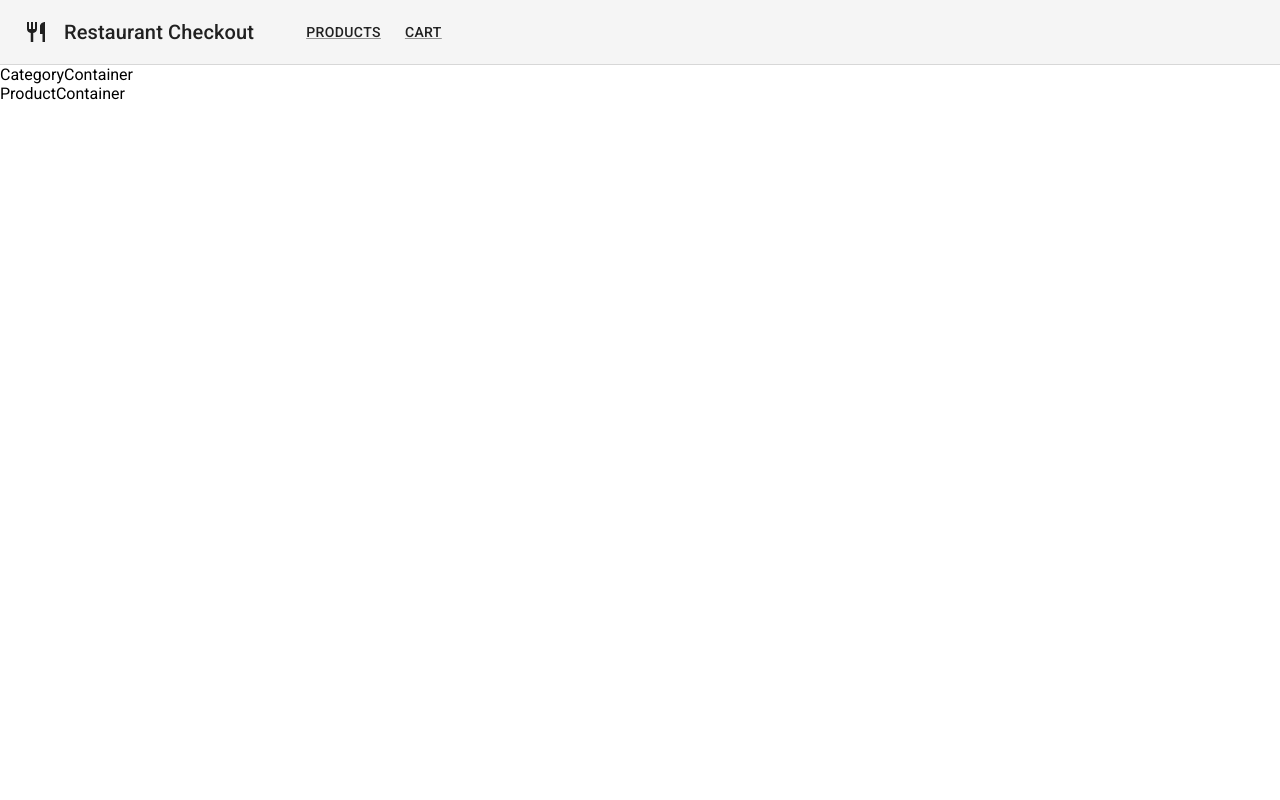
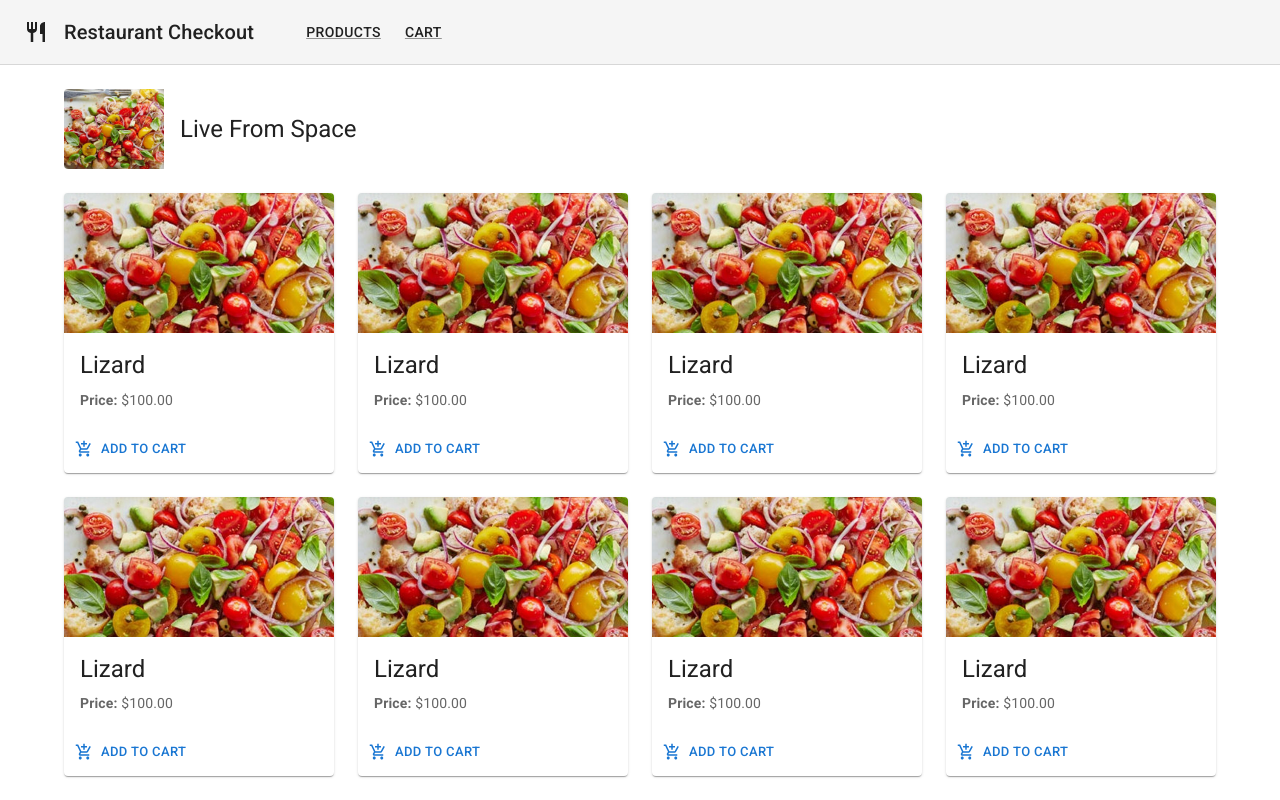
Before and after one commit to phmoraesrodrigues/restaurant-checkout, a React (Create React App) app in the folder client/: page / in a window 1280 px wide. Built offline with nearby package versions, Linux system fonts and the light colour scheme.

Commit message:
Add product container layout

```diff
--- a/client/src/App.tsx
+++ b/client/src/App.tsx
@@ -1,13 +1,17 @@
-import CategoryList from "./components/layout/CategoryList";
+import CssBaseline from "@mui/material/CssBaseline";
+import GlobalStyles from "@mui/material/GlobalStyles";
 import Header from "./components/layout/Header";
-import ProductList from "./components/layout/ProductList";
+import ProductContainer from "./components/layout/ProductContainer";
 
 const App = () => {
   return (
     <>
+      <GlobalStyles
+        styles={{ ul: { margin: 0, padding: 0, listStyle: "none" } }}
+      />
+      <CssBaseline />
       <Header />
-      <CategoryList />
-      <ProductList />
+      <ProductContainer />
     </>
   );
 };
--- /dev/null
+++ b/client/src/components/layout/ProductContainer.tsx
@@ -0,0 +1,224 @@
+import AddShoppingCartIcon from "@mui/icons-material/AddShoppingCart";
+import Box from "@mui/material/Box";
+import Button from "@mui/material/Button";
+import Card from "@mui/material/Card";
+import CardActions from "@mui/material/CardActions";
+import CardContent from "@mui/material/CardContent";
+import CardMedia from "@mui/material/CardMedia";
+import Container from "@mui/material/Container";
+import Grid from "@mui/material/Grid";
+import Typography from "@mui/material/Typography";
+
+import { formatCurrency } from "../../lib/currency";
+
+const ProductContainer = () => (
+  <Container maxWidth="lg">
+    <Card elevation={0} sx={{ display: "flex", my: 3 }}>
+      <CardMedia
+        component="img"
+        sx={{ width: 100 }}
+        image="/images/3e1bd1342800f7.jpg"
+        alt="Category cover image"
+      />
+      <Box
+        sx={{
+          display: "flex",
+          flexDirection: "column",
+        }}
+      >
+        <CardContent
+          sx={{
+            flex: "1 0 auto",
+            display: "flex",
+            justifyContent: "center",
+            pt: 3,
+          }}
+        >
+          <Typography component="div" variant="h5">
+            Live From Space
+          </Typography>
+        </CardContent>
+      </Box>
+    </Card>
+    <Grid container spacing={3} alignItems="flex-end">
+      <Grid item xs={12} sm={6} md={4} lg={3}>
+        <Card>
+          <CardMedia
+            sx={{ height: 140 }}
+            image="/images/3e1bd1342800f7.jpg"
+            title="green iguana"
+          />
+          <CardContent>
+            <Typography gutterBottom variant="h5" component="div">
+              Lizard
+            </Typography>
+            <Typography variant="body2" color="text.secondary">
+              <strong>Price:</strong> {formatCurrency(100)}
+            </Typography>
+          </CardContent>
+          <CardActions>
+            <Button size="small" startIcon={<AddShoppingCartIcon />}>
+              Add to Cart
+            </Button>
+          </CardActions>
+        </Card>
+      </Grid>
+      <Grid item xs={12} sm={6} md={4} lg={3}>
+        <Card>
+          <CardMedia
+            sx={{ height: 140 }}
+            image="/images/3e1bd1342800f7.jpg"
+            title="green iguana"
+          />
+          <CardContent>
+            <Typography gutterBottom variant="h5" component="div">
+              Lizard
+            </Typography>
+            <Typography variant="body2" color="text.secondary">
+              <strong>Price:</strong> {formatCurrency(100)}
+            </Typography>
+          </CardContent>
+          <CardActions>
+            <Button size="small" startIcon={<AddShoppingCartIcon />}>
+              Add to Cart
+            </Button>
+          </CardActions>
+        </Card>
+      </Grid>
+      <Grid item xs={12} sm={6} md={4} lg={3}>
+        <Card>
+          <CardMedia
+            sx={{ height: 140 }}
+            image="/images/3e1bd1342800f7.jpg"
+            title="green iguana"
+          />
+          <CardContent>
+            <Typography gutterBottom variant="h5" component="div">
+              Lizard
+            </Typography>
+            <Typography variant="body2" color="text.secondary">
+              <strong>Price:</strong> {formatCurrency(100)}
+            </Typography>
+          </CardContent>
+          <CardActions>
+            <Button size="small" startIcon={<AddShoppingCartIcon />}>
+              Add to Cart
+            </Button>
+          </CardActions>
+        </Card>
+      </Grid>
+      <Grid item xs={12} sm={6} md={4} lg={3}>
+        <Card>
+          <CardMedia
+            sx={{ height: 140 }}
+            image="/images/3e1bd1342800f7.jpg"
+            title="green iguana"
+          />
+          <CardContent>
+            <Typography gutterBottom variant="h5" component="div">
+              Lizard
+            </Typography>
+            <Typography variant="body2" color="text.secondary">
+              <strong>Price:</strong> {formatCurrency(100)}
+            </Typography>
+          </CardContent>
+          <CardActions>
+            <Button size="small" startIcon={<AddShoppingCartIcon />}>
+              Add to Cart
+            </Button>
+          </CardActions>
+        </Card>
+      </Grid>
+      <Grid item xs={12} sm={6} md={4} lg={3}>
+        <Card>
+          <CardMedia
+            sx={{ height: 140 }}
+            image="/images/3e1bd1342800f7.jpg"
+            title="green iguana"
+          />
+          <CardContent>
+            <Typography gutterBottom variant="h5" component="div">
+              Lizard
+            </Typography>
+            <Typography variant="body2" color="text.secondary">
+              <strong>Price:</strong> {formatCurrency(100)}
+            </Typography>
+          </CardContent>
+          <CardActions>
+            <Button size="small" startIcon={<AddShoppingCartIcon />}>
+              Add to Cart
+            </Button>
+          </CardActions>
+        </Card>
+      </Grid>
+      <Grid item xs={12} sm={6} md={4} lg={3}>
+        <Card>
+          <CardMedia
+            sx={{ height: 140 }}
+            image="/images/3e1bd1342800f7.jpg"
+            title="green iguana"
+          />
+          <CardContent>
+            <Typography gutterBottom variant="h5" component="div">
+              Lizard
+            </Typography>
+            <Typography variant="body2" color="text.secondary">
+              <strong>Price:</strong> {formatCurrency(100)}
+            </Typography>
+          </CardContent>
+          <CardActions>
+            <Button size="small" startIcon={<AddShoppingCartIcon />}>
+              Add to Cart
+            </Button>
+          </CardActions>
+        </Card>
+      </Grid>
+      <Grid item xs={12} sm={6} md={4} lg={3}>
+        <Card>
+          <CardMedia
+            sx={{ height: 140 }}
+            image="/images/3e1bd1342800f7.jpg"
+            title="green iguana"
+          />
+          <CardContent>
+            <Typography gutterBottom variant="h5" component="div">
+              Lizard
+            </Typography>
+            <Typography variant="body2" color="text.secondary">
+              <strong>Price:</strong> {formatCurrency(100)}
+            </Typography>
+          </CardContent>
+          <CardActions>
+            <Button size="small" startIcon={<AddShoppingCartIcon />}>
+              Add to Cart
+            </Button>
+          </CardActions>
+        </Card>
+      </Grid>
+      <Grid item xs={12} sm={6} md={4} lg={3}>
+        <Card>
+          <CardMedia
+            sx={{ height: 140 }}
+            image="/images/3e1bd1342800f7.jpg"
+            title="green iguana"
+          />
+          <CardContent>
+            <Typography gutterBottom variant="h5" component="div">
+              Lizard
+            </Typography>
+            <Typography variant="body2" color="text.secondary">
+              <strong>Price:</strong> {formatCurrency(100)}
+            </Typography>
+          </CardContent>
+          <CardActions>
+            <Button size="small" startIcon={<AddShoppingCartIcon />}>
+              Add to Cart
+            </Button>
+          </CardActions>
+        </Card>
+      </Grid>
+    </Grid>
+  </Container>
+);
+
+export default ProductContainer;
--- a/client/src/components/layout/ProductList.tsx
+++ /dev/null
@@ -1,3 +0,0 @@
-const ProductList = () => <div>ProductContainer</div>;
-
-export default ProductList;
```
